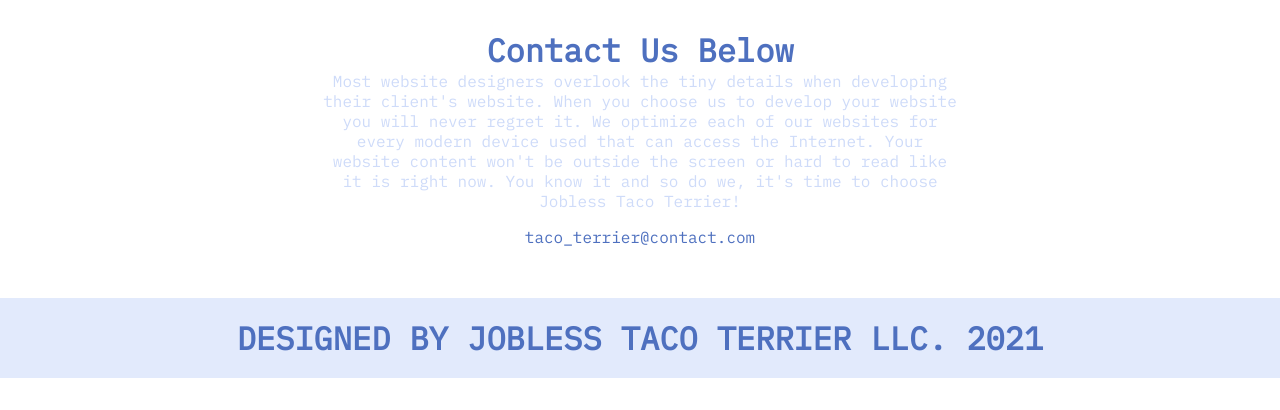
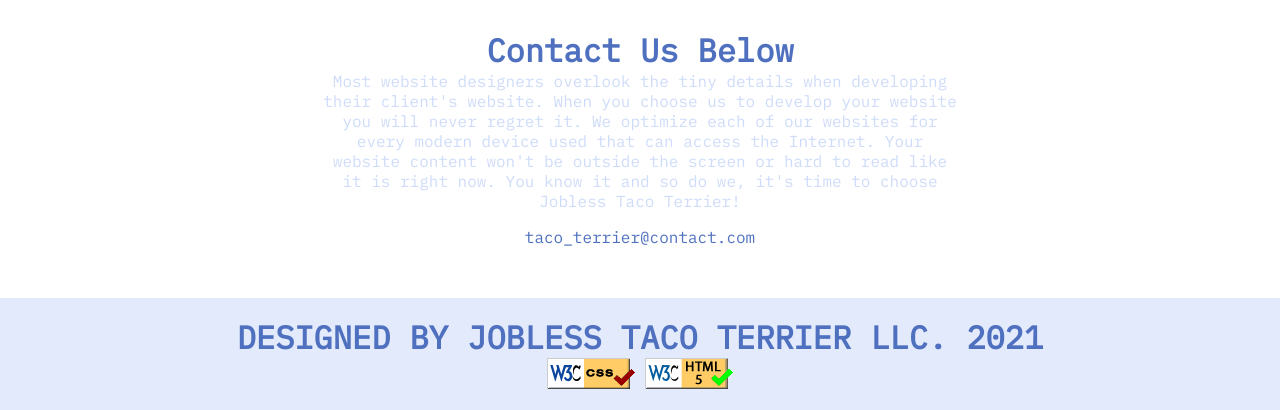
Before and after one commit to Clubin1/Clubin1.github.io, a plain HTML site: page NeroDev/whimsical_brand/brand-adjective-animal.html in a window 1280 px wide. Shown: the part 902-1312 px from the top of the page. Before the commit the page ends 1280 px from the top, so only its background shows below. Drawn offline with Linux system fonts and the light colour scheme.

Commit message:
footer verification image fix

```diff
--- a/NeroDev/whimsical_brand/brand-adjective-animal.html
+++ b/NeroDev/whimsical_brand/brand-adjective-animal.html
@@ -62,13 +62,14 @@
         }
         footer{
             background-color: #E2EAFC;
-            height: 5rem;
+            height: 7rem;
             display: flex;
-            flex-direction: row;
+            flex-direction: column;
             align-items: center;
             color: #4e70bf;
             justify-content: center;
             text-transform: uppercase;
+
         }
         .contact{
             height: 20rem;
@@ -118,6 +119,10 @@
         </div>
         <footer>
             <h1>Designed by Jobless Taco Terrier LLC. 2021</h1>
+            <div class="row">
+                <img src="https://clubin1.github.io/ITIS3135/images/button_validation_css.png">
+                <img src="https://clubin1.github.io/ITIS3135/images/button_validation_html5.png">
+            </div>
         </footer>
     </main>
 </body>
```
